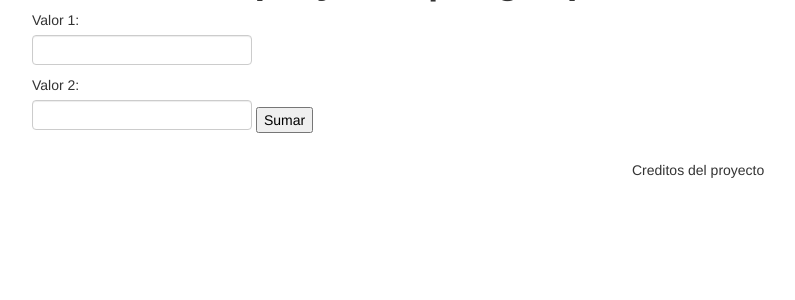
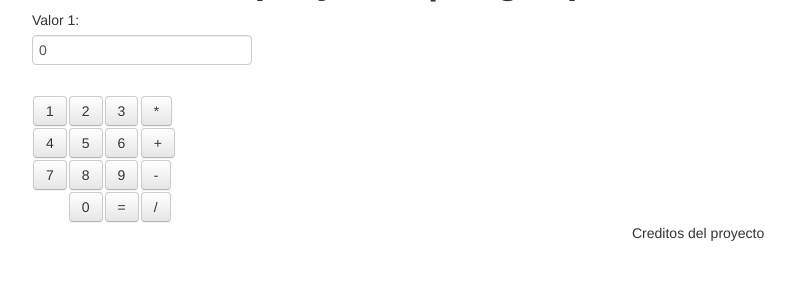
Before and after one commit to ozkarGA/PrograWeb, a PHP site: page /views/calculadora/calculadora.php in a window 1280 px wide. Shown: the part 50-350 px from the top of the page, without its empty margins (23-818 px from the left). Run offline with PHP 8.4, Linux system fonts and the light colour scheme.

Commit message:
practica calculadora 6-nov

```diff
--- a/aplication/views/bootstrap/js/actividades.js
+++ /dev/null
@@ -1,26 +0,0 @@
-
-function modal_reg_act_usu(opc)
-{
-    switch (opc) {
-        case 1:
-            $msj = "Registro correcto";
-            break;
-        case 2:
-            $msj = "Ya estas registrado!!!!!";
-            break;
-        case 3:
-            $msj = "Registro INCORRECTO!!!!!!!,  Cruce de horarios";
-            break;
-        case 4:
-            $msj = "Registro INCORRECTO!!!!!!!,  Ya no hay cupo";
-            break;
-        default:
-            $msj = "Registro INCORRECTO!!!!!!!,  consultar al administrador";
-            break;
-    }
-
-    document.getElementById("mensaje1").innerHTML = $msj;
-    $('#modal_reg_act_usu').modal({
-        show: true
-    });
-}
--- /dev/null
+++ b/aplication/views/bootstrap/js/calculadora.js
@@ -0,0 +1,12 @@
+
+$(document).ready(function(){
+	$('button').click(function(){
+
+		if($(this).html() == '='){
+			$('form').submit();
+		}else{
+			$('#valor1').val($('#valor1').val() + $(this).html());
+		}
+
+	});
+});
--- a/aplication/views/calculadora/Calculadora.class.php
+++ b/aplication/views/calculadora/Calculadora.class.php
@@ -3,6 +3,32 @@
 
 		public $valor1;
 		public $valor2;
+		public $res = '0';
+
+		public function calcula(){
+			if(preg_match('/^([0-9]+)(\/|\*|\+|\-)([0-9]+)+$/',$this->valor1,$match )){
+
+				switch ($match[2]) {
+					case '+':
+						$this->res = $match[1] + $match[3];
+						break;
+					case '-':
+						$this->res = $match[1] - $match[3];
+						break;
+					case '*':
+						$this->res = $match[1] * $match[3];
+						break;
+					case '/':
+						$this->res = $match[1] / $match[3];
+						break;
+					default:
+						$this->res = "Error:";
+						break;
+				}
+
+			}
+
+		}
 
 		public function suma(){
 			return $this->valor1 +  $this->valor2;
--- a/aplication/views/calculadora/calculadora.php
+++ b/aplication/views/calculadora/calculadora.php
@@ -3,21 +3,46 @@
 	include("../layouts/header.php");
 
 	$cal = new Calculadora();
-	if(isset($_POST['valor1']) && isset($_POST['valor2'])){
+	if( isset($_POST['valor1']) ){
 		$cal->setValor1($_POST['valor1']);
-		$cal->setValor2($_POST['valor2']);
-		echo "Resultado ".$cal->suma();
+		$cal->calcula();
 	}
 ?>
-<form action="" method="POST">
+<script src="../bootstrap/js/calculadora.js"></script>
+
+<form action="" method="POST" id="formCalculadora">
 	<label for="valor1">Valor 1:</label>
-	<input type="text" id="valor1" name="valor1" >
+	<input type="text" id="valor1" name="valor1" value="<?php echo $cal->res; ?>">
 
-	<label for="valor2">Valor 2:</label>
-	<input type="text" id="valor2" name="valor2" >
+</form>
+<table>
+	<tr>
+		<td><button class="btn">1</button></td>
+		<td><button class="btn">2</button></td>
+		<td><button class="btn">3</button></td>
+		<td><button class="btn">*</button></td>
+	</tr>
+	<tr>
+		<td><button class="btn">4</button></td>
+		<td><button class="btn">5</button></td>
+		<td><button class="btn">6</button></td>
+		<td><button class="btn">+</button></td>
+	</tr>
+	<tr>
+		<td><button class="btn">7</button></td>
+		<td><button class="btn">8</button></td>
+		<td><button class="btn">9</button></td>
+		<td><button class="btn">-</button></td>
+	</tr>
+	<tr>
+		<td></td>
+		<td><button class="btn">0</button></td>
+		<td><button class="btn">=</button></td>
+		<td><button class="btn">/</button></td>
+	</tr>
+</table>
 
-	<input type="submit" value="Sumar">
-</form>
+
 <?php
   include("../layouts/footer.php");
 ?>
--- a/aplication/views/layouts/header.php
+++ b/aplication/views/layouts/header.php
@@ -13,7 +13,7 @@
 
         <script src="../bootstrap/js/jquery.js"></script>
         <script src="../bootstrap/js/bootstrap.min.js"></script>
-        <script src="../bootstrap/js/actividades.js"></script>
+
 
     </head>
     <body>
```
Also changed, not shown: aplication/views/bootstrap/js/asistente.js (deleted, +0 -16 lines), aplication/views/bootstrap/js/inicio.js (deleted, +0 -13 lines).
